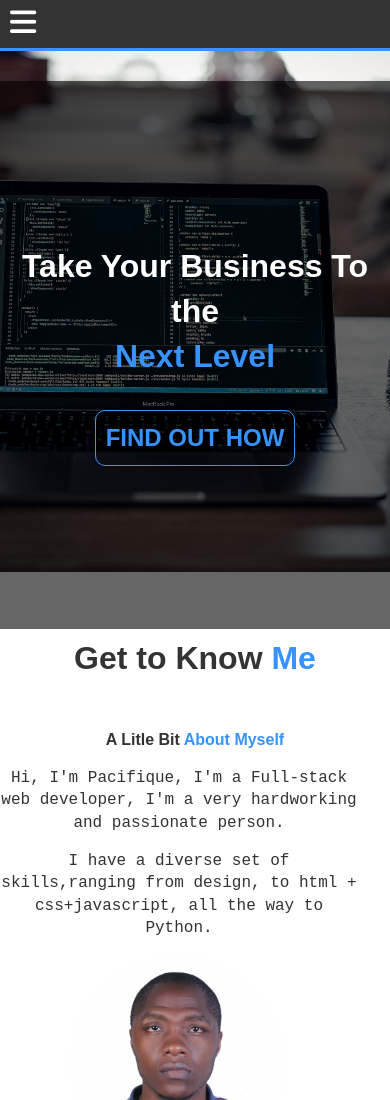
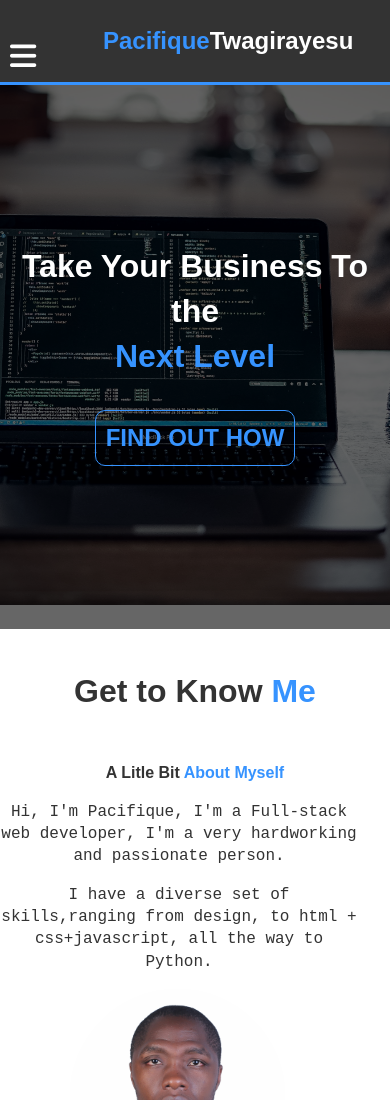
Before and after one commit to paccy-ops/my-portfolio, a plain HTML site: page index.html in a window 390 px wide. Shown: the top 1100 px of the page. Drawn offline with nearby package versions, Linux system fonts and the light colour scheme.

Commit message:
Update style.css

```diff
--- a/CSS/style.css
+++ b/CSS/style.css
@@ -355,6 +355,11 @@ footer p {
   .checkbtn {
     display: block;
   }
+  #head {
+    display: flex;
+    margin-left: -25px;
+    font-size: 1.5rem;
+  }
   ul {
     position: fixed;
     width: 60%;
```
